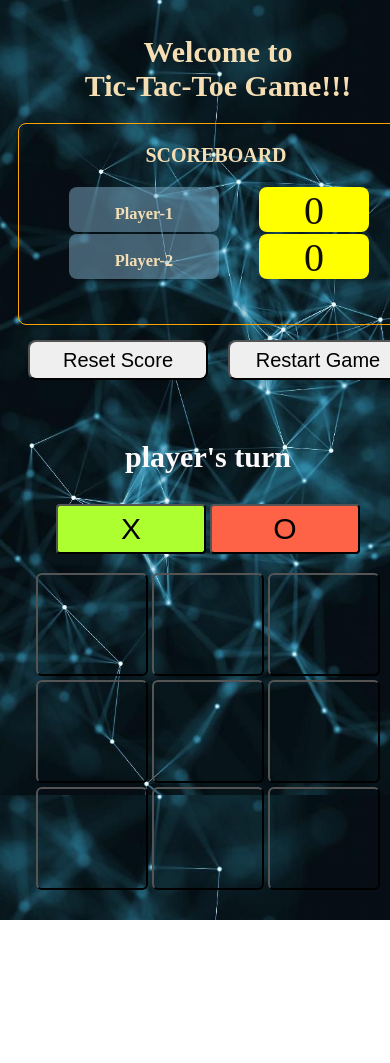
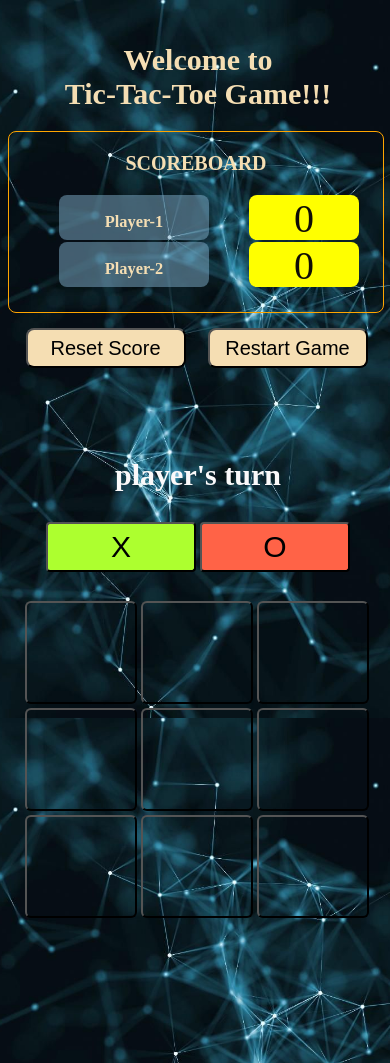
Before and after one commit to PK-PawanKumar/TIC_TAC_TOE_2, a plain HTML site: page 1.html in a window 390 px wide. Shown: the top 1063 px of the page. Before the commit the page ends 920 px from the top, so only its background shows below. Drawn offline with Linux system fonts and the light colour scheme.

Commit message:
todo final game!

```diff
--- a/1.css
+++ b/1.css
@@ -243,19 +243,20 @@ btn:hover
     #maindiv
     {
         /* background-color: rgb(95, 18, 18); */
-    width: 400px;
+        width: 380px;
         height: 700px;
         margin-top: 10px;
-    margin-left: 10px;
+        margin-left: 0px;
         border-radius: 8px;
+        float: left;
     }
 
     #left_portion
     {
         float: left;
         /* background-color: black; */
-    width: 400px;
-    height: 300px;
+        width: 380px;
+        height: 380px;
         margin-top: 5px;
         margin-left: 0px;
         border-radius: 8px;
@@ -282,7 +283,7 @@ btn:hover
         margin-top: 0px;
         text-align: center;
         /* background-color: blue; */
-    height: 200px;
+        height: 180px;
         border: 1px solid orange;
         border-radius: 8px;
         margin-right: 4px;
@@ -298,7 +299,7 @@ btn:hover
 
     #showScore
     {
-    background-color: rgb(201, 213, 67,0);
+        /* background-color: rgb(201, 213, 67,0); */
         width: 200px;
         height: 100px;
         margin-left:0px;
@@ -382,16 +383,20 @@ btn:hover
         /* background-color: red; */
         height: 70px;
         border-radius: 8px;
-    width: 200px;
+        width: 170px;
+        margin-left: 12px;
     }
 
     #btn
     {
         margin-top: 15px;
-    width: 180px;
+        width: 160px;
         height: 40px;
         border-radius: 8px;
         font-size: 20px;
+        margin-left: 5px;
+        margin-right: 4px;
+        background-color: wheat;
     }
 
     btn:hover
@@ -404,10 +409,10 @@ btn:hover
     {
         float: right;
         /* background-color: black; */
-    width: 400px;
-    height: 400px;
-    margin-top: 80px;
-    margin-right: 10px;
+        width: 380px;
+        height: 650px;
+        margin-top: 10px;
+        margin-right: 0px;
         border-radius: 6px;
     }
 
@@ -415,7 +420,7 @@ btn:hover
     {
         text-align: center;
         /* background-color: tomato; */
-    height: 100px;
+        height: 140px;
         border-radius: 8px;
     }
 
@@ -431,10 +436,10 @@ btn:hover
     #gameboard
     {
         /* background-color: tomato; */
-    width: 350px;
-    height: 350px;
-    margin-top: 45px;
-    margin-left: 25px;
+        width: 360px;
+        height: 328px;
+        margin-top: 15px;
+        margin-left: 10px;
         border-radius: 6px;
     }
 
@@ -444,6 +449,8 @@ btn:hover
         width: 300px;
         height: 300px;
         border-radius: 6px;
+        margin-left: 4px;
+        margin-top: 8px;
     }
 
     .cell
--- a/2.css
+++ b/2.css
@@ -543,6 +543,7 @@ body
         border-radius: 6px;
         font-size: 20px;
         float: right;
+        background-color: wheat;
     }
 
     #play:hover
@@ -572,6 +573,7 @@ body
         margin-left: 0px;
         font-size: 20px;
         float: left;
+        background-color: wheat;
     }
 
     #reset_details:hover
```
Also changed, not shown: index.html (+1 -1 lines). Lines whose indentation alone changed are shown as unchanged.
